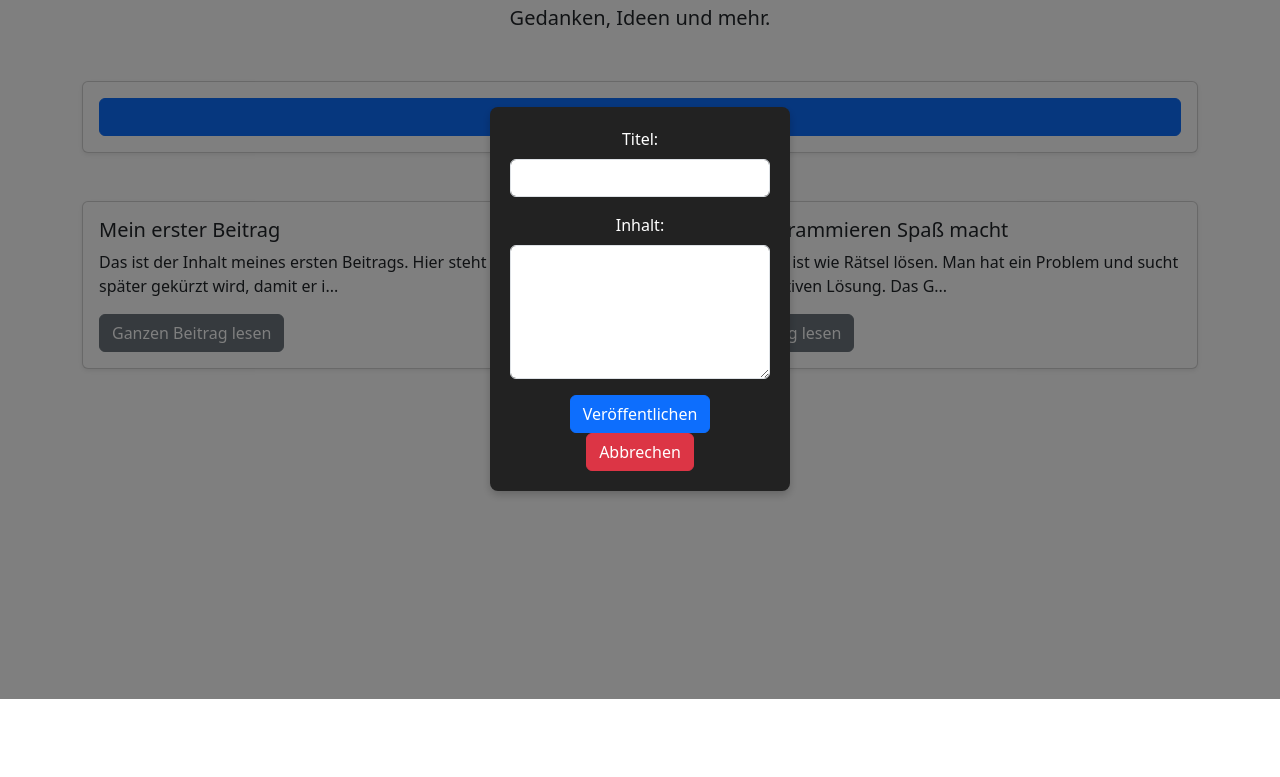
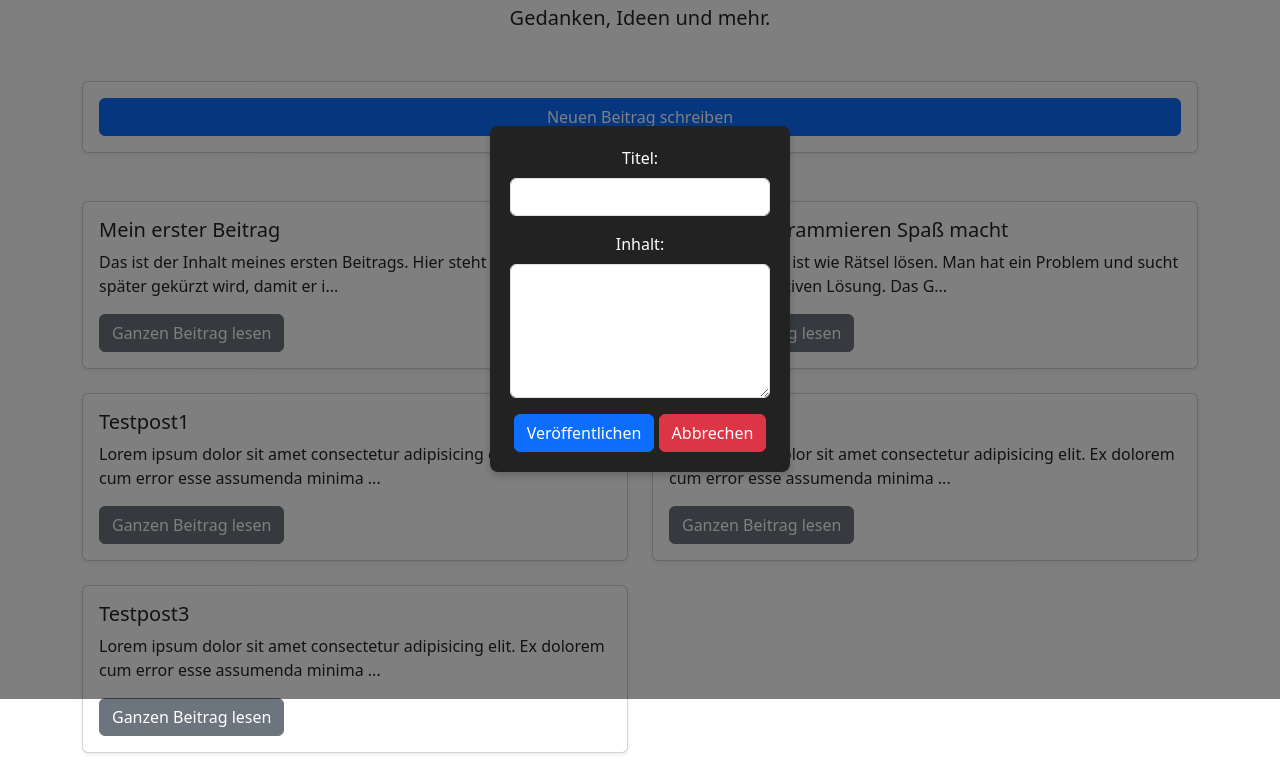
Before and after one commit to AlexSch95/personal-blog-js, a plain HTML site: page index.html in a window 1280 px wide. Both pictures are taken after a click on the button "Neuen Beitrag schreiben". Shown: the part 101-878 px from the top of the page. Before the commit the page ends 800 px from the top, so only its background shows below. Drawn offline with nearby package versions, Linux system fonts and the light colour scheme.

Commit message:
added more dummy data and adjusted function to post a new Blogpost

```diff
--- a/app.js
+++ b/app.js
@@ -4,7 +4,11 @@ const postsContainer = document.getElementById('posts-container');
 // Schritt 2: Deine Blog-Posts. Erfinde hier gleich 1-2 eigene Post-Ideen!
 let posts = [
     { id: 1, title: "Mein erster Beitrag", content: "Das ist der Inhalt meines ersten Beitrags. Hier steht viel Text, der später gekürzt wird, damit er in die Vorschau passt." },
-    { id: 2, title: "Warum Programmieren Spaß macht", content: "Programmieren ist wie Rätsel lösen. Man hat ein Problem und sucht nach einer kreativen Lösung. Das Gefühl, wenn der Code endlich funktioniert, ist unbezahlbar." }
+    { id: 2, title: "Warum Programmieren Spaß macht", content: "Programmieren ist wie Rätsel lösen. Man hat ein Problem und sucht nach einer kreativen Lösung. Das Gefühl, wenn der Code endlich funktioniert, ist unbezahlbar." },
+    { id: 3, title: "Testpost1", content: "Lorem ipsum dolor sit amet consectetur adipisicing elit. Ex dolorem cum error esse assumenda minima dolorum quam quia distinctio optio, dolores omnis! Dolor, nostrum ducimus atque sint blanditiis eligendi repellat."},
+    { id: 4, title: "Testpost2", content: "Lorem ipsum dolor sit amet consectetur adipisicing elit. Ex dolorem cum error esse assumenda minima dolorum quam quia distinctio optio, dolores omnis! Dolor, nostrum ducimus atque sint blanditiis eligendi repellat."},
+    { id: 5, title: "Testpost3", content: "Lorem ipsum dolor sit amet consectetur adipisicing elit. Ex dolorem cum error esse assumenda minima dolorum quam quia distinctio optio, dolores omnis! Dolor, nostrum ducimus atque sint blanditiis eligendi repellat."}
+
 ];
 
 // Schritt 3: Funktion, die alle Posts als Karten darstellt.
@@ -30,17 +34,17 @@ function showNewPostModal() {
     const fullModal = document.getElementById('newPostModal');
     const cancelButton = document.getElementById("newPostCancel");
     const sendButton = document.getElementById("newPostSend");
-    let newPostTitle = document.getElementById("newPostTitle").value;
-    let newPostContent = document.getElementById("postContent").value;
-    newPostTitle = "";
-    newPostContent = "";
+    let newPostTitle = document.getElementById("newPostTitle");
+    let newPostContent = document.getElementById("postContent");
+    newPostTitle.value = "";
+    newPostContent.value = "";
     fullModal.style.display = 'flex';
     cancelButton.onclick = function() {
         fullModal.style.display = 'none';
     }
     sendButton.onclick = function() {
         fullModal.style.display = 'none';
-        addPost(newPostTitle, newPostContent);
+        addPost(newPostTitle.value, newPostContent.value);
     }
 
 }
--- a/index.html
+++ b/index.html
@@ -19,7 +19,6 @@
     <div id="newPostModal" class="custom-alert-overlay justify-content-center align-content-center">
         <div class="newPostModalBox">
             <div class="newPostModalContent">
-                <form id="new-post-form">
                     <div class="mb-3">
                         <label for="newPostTitle" class="form-label">Titel:</label>
                         <input type="text" id="newPostTitle" class="form-control" required>
@@ -29,7 +28,6 @@
                         <textarea id="postContent" class="form-control" rows="5" required></textarea>
                     </div>
                     <button id="newPostSend" type="submit" class="btn btn-primary">Veröffentlichen</button>
-                </form>
                 <button id="newPostCancel" class="btn btn-danger">Abbrechen</button>
             </div>
         </div>
```
